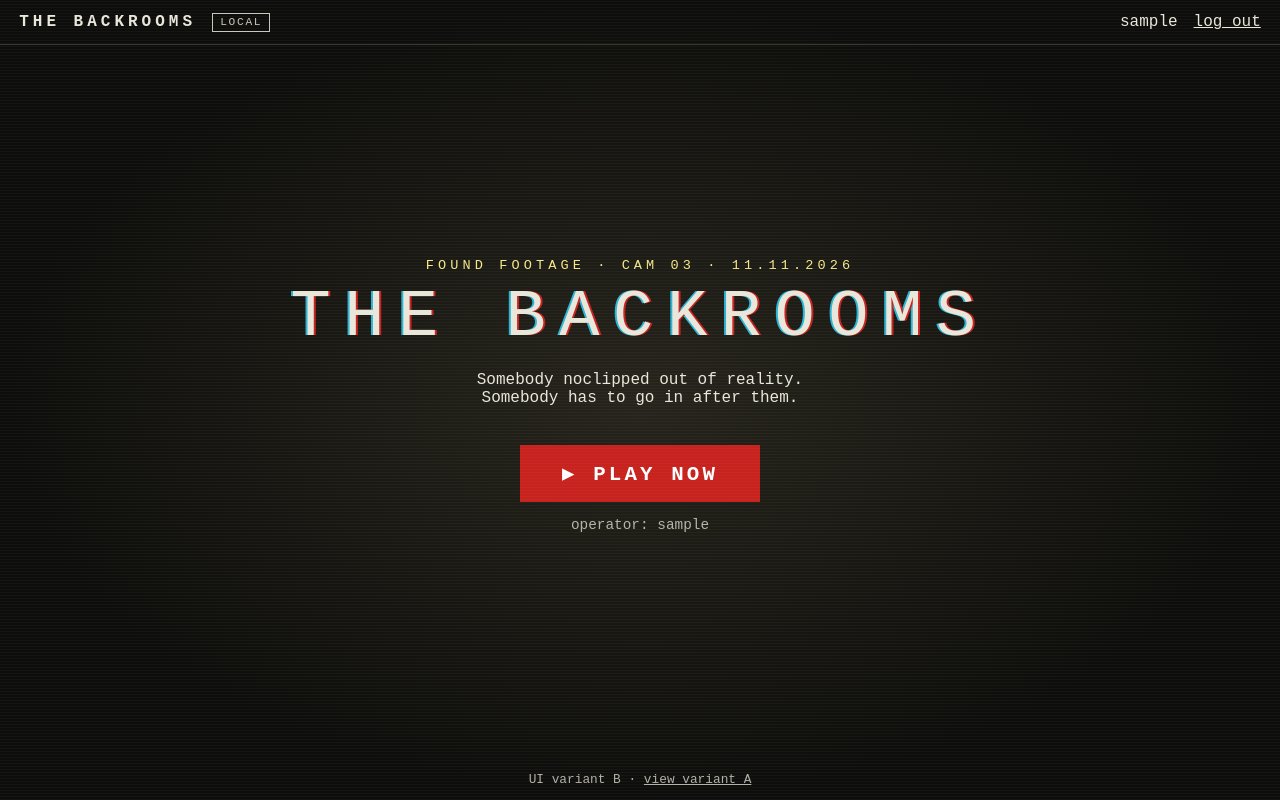
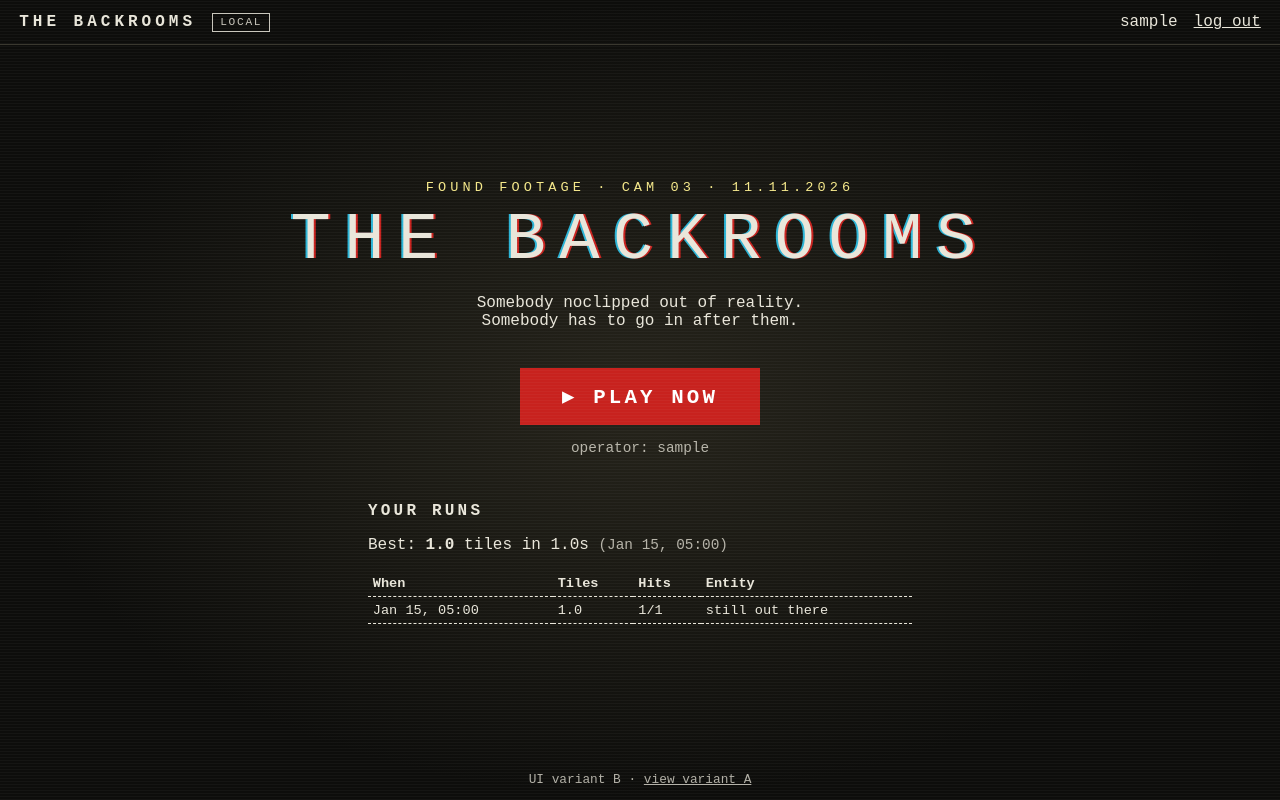
Before and after one commit to pdchhaparwal/backrooms, a Django app: page / in a window 1280 px wide. Run offline with Django 5.2, Linux system fonts and the light colour scheme; a user stored in the database is signed in; tables that the repository leaves empty hold one stand-in row (values such as "Sample post").

Commit message:
Save each run and show a personal best on Play Now
- Run model (time, tiles walked, attacks, hits, touches, banished) + migration
- POST /runs/ (JSON, CSRF-protected, login required) validates the stats with
  RunForm and always attaches request.user, never a user from the payload
- The game posts the run when it ends and says whether it is a new best
- Play Now (both variants) lists the player's last 5 runs and their best
  (banished first, then most tiles)
- Runs visible in the Django admin; 8 new tests

Closes #3

Co-Authored-By: Claude Opus 5.5 <noreply@anthropic.com>

```diff
--- a/config/urls.py
+++ b/config/urls.py
@@ -12,6 +12,7 @@ urlpatterns = [
     path("", game.home, name="home"),
     path("instructions/", game.instructions, name="instructions"),
     path("play/", game.play, name="play"),
+    path("runs/", game.save_run, name="save-run"),
     path("healthz", game.healthz, name="healthz"),
     path("", include("abtest.urls")),
 ]
--- /dev/null
+++ b/game/models.py
@@ -0,0 +1,29 @@
+from django.conf import settings
+from django.db import models
+
+
+class Run(models.Model):
+    """One finished run of Level 0 by a logged-in player."""
+
+    user = models.ForeignKey(settings.AUTH_USER_MODEL, on_delete=models.CASCADE, related_name="runs")
+    seconds = models.FloatField(help_text="Time survived, in seconds")
+    distance = models.FloatField(help_text="Tiles walked")
+    attacks = models.PositiveIntegerField(default=0)
+    hits = models.PositiveIntegerField(default=0)
+    touched = models.PositiveIntegerField(default=0, help_text="Times the entity touched the player")
+    banished = models.BooleanField(default=False, help_text="Entity banished during the run")
+    created_at = models.DateTimeField(auto_now_add=True)
+
+    # "Best" = banished the entity first, then walked the furthest, then the earliest such run.
+    BEST_ORDER = ("-banished", "-distance", "created_at")
+
+    class Meta:
+        ordering = ["-created_at"]
+        indexes = [models.Index(fields=["user", "-created_at"], name="run_user_recent")]
+
+    def __str__(self):
+        return f"{self.user} · {self.distance:.1f} tiles · {'banished' if self.banished else 'survived'}"
+
+    @classmethod
+    def best_for(cls, user):
+        return cls.objects.filter(user=user).order_by(*cls.BEST_ORDER).first()
--- a/game/static/game/site.css
+++ b/game/static/game/site.css
@@ -65,6 +65,14 @@ input[type=text], input[type=password], input[type=email] { width: 100%; padding
 .keys figcaption { text-align: center; font-size: .8rem; margin-top: .5rem; color: #f5e88a; }
 .keys .wide { grid-column: 1 / -1; }
 
+/* ---------- Run history (Play Now page) ---------- */
+body:has(.runs) .stage { place-items: start center; align-content: center; gap: 2rem; }
+.runs { width: 100%; max-width: 34rem; }
+.runs h2 { font-size: 1rem; letter-spacing: .2em; text-transform: uppercase; margin: 0 0 .4rem; }
+.runs table { width: 100%; border-collapse: collapse; font-size: .85rem; }
+.runs th, .runs td { text-align: left; padding: .35rem .3rem; border-bottom: 1px dashed currentColor; }
+.theme-b .runs { color: #e9e6da; }
+
 /* ---------- Game page ---------- */
 .theme-play { background: #0b0b09; color: #e8e2c4; }
 .theme-play .topbar { border-bottom: 1px solid #2c2a22; }
--- /dev/null
+++ b/game/templates/game/_runs.html
@@ -0,0 +1,16 @@
+<section class="runs" id="my-runs" aria-labelledby="runs-title">
+  <h2 id="runs-title">Your runs</h2>
+  {% if best_run %}
+    <p class="best" id="best-run">Best: <b>{{ best_run.distance|floatformat:1 }}</b> tiles in {{ best_run.seconds|floatformat:1 }}s{% if best_run.banished %} · <b>entity banished</b>{% endif %} <span class="muted">({{ best_run.created_at|date:"M j, H:i" }})</span></p>
+    <table>
+      <thead><tr><th>When</th><th>Tiles</th><th>Hits</th><th>Entity</th></tr></thead>
+      <tbody>
+      {% for r in recent_runs %}
+        <tr><td>{{ r.created_at|date:"M j, H:i" }}</td><td>{{ r.distance|floatformat:1 }}</td><td>{{ r.hits }}/{{ r.attacks }}</td><td>{% if r.banished %}banished{% else %}still out there{% endif %}</td></tr>
+      {% endfor %}
+      </tbody>
+    </table>
+  {% else %}
+    <p class="muted" id="no-runs">No runs yet. Your last 5 runs and your best will show up here.</p>
+  {% endif %}
+</section>
--- a/game/templates/game/home_a.html
+++ b/game/templates/game/home_a.html
@@ -6,4 +6,5 @@
   <a class="btn" href="{% url 'instructions' %}" id="play-now">PLAY NOW</a>
   <p class="muted">Logged in as {{ user.username }}</p>
 </section>
+{% include "game/_runs.html" %}
 {% endblock %}
--- a/game/templates/game/home_b.html
+++ b/game/templates/game/home_b.html
@@ -7,4 +7,5 @@
   <a class="btn" href="{% url 'instructions' %}" id="play-now">▶ Play now</a>
   <p class="muted">operator: {{ user.username }}</p>
 </section>
+{% include "game/_runs.html" %}
 {% endblock %}
--- a/game/templates/game/play.html
+++ b/game/templates/game/play.html
@@ -4,7 +4,8 @@
 {% block content %}
 <section class="game-wrap">
   <div class="screen">
-    <canvas id="view" width="320" height="200" data-seconds="{{ demo_seconds }}" aria-label="Backrooms level 0"></canvas>
+    <canvas id="view" width="320" height="200" data-seconds="{{ demo_seconds }}"
+            data-save-url="{% url 'save-run' %}" data-csrf="{{ csrf_token }}" aria-label="Backrooms level 0"></canvas>
     <div class="hud"><span id="msg"></span><span id="timer">{{ demo_seconds }}.0s</span></div>
 
     <div class="overlay" id="overlay-start">
@@ -20,6 +21,7 @@
         <h2>END OF DEMO</h2>
         <p id="summary"></p>
         <p id="tested" class="muted"></p>
+        <p id="saved" class="muted" aria-live="polite"></p>
         <button type="button" class="btn" id="again">Play again (R)</button>
         <a class="btn" href="{% url 'home' %}">Menu</a>
       </div>
--- a/game/views.py
+++ b/game/views.py
@@ -1,3 +1,4 @@
+import json
 import logging
 
 from django.conf import settings
@@ -6,10 +7,13 @@ from django.contrib.auth.decorators import login_required
 from django.contrib.auth.forms import UserCreationForm
 from django.contrib.auth.views import LoginView
 from django.db import connection
-from django.http import HttpResponse
+from django.http import HttpResponse, JsonResponse
 from django.shortcuts import redirect, render
+from django.views.decorators.http import require_POST
 
 from . import variants
+from .forms import RunForm
+from .models import Run
 
 logger = logging.getLogger(__name__)
 
@@ -43,7 +47,12 @@ def signup(request):
 def home(request):
     """The 'Play Now' page."""
     v = variants.pick(request, "home")
-    return render(request, f"game/home_{v}.html", variants.context(v))
+    ctx = {
+        **variants.context(v),
+        "recent_runs": Run.objects.filter(user=request.user)[:5],
+        "best_run": Run.best_for(request.user),
+    }
+    return render(request, f"game/home_{v}.html", ctx)
 
 
 @login_required
@@ -62,6 +71,29 @@ def play(request):
     return render(request, "game/play.html", {"demo_seconds": seconds, "theme": "theme-play"})
 
 
+@require_POST
+def save_run(request):
+    """Save the stats of a finished run for the logged-in player (JSON in, JSON out)."""
+    if not request.user.is_authenticated:
+        return JsonResponse({"error": "login required"}, status=401)
+    try:
+        payload = json.loads(request.body or b"{}")
+    except (json.JSONDecodeError, UnicodeDecodeError):
+        return JsonResponse({"error": "invalid JSON"}, status=400)
+    if not isinstance(payload, dict):
+        return JsonResponse({"error": "expected a JSON object"}, status=400)
+    form = RunForm(payload)
+    if not form.is_valid():
+        return JsonResponse({"error": "invalid run", "fields": form.errors}, status=400)
+    previous_best = Run.best_for(request.user)
+    run = form.save(commit=False)
+    run.user = request.user  # always the session user, never a value from the request
+    run.save()
+    is_best = Run.best_for(request.user).pk == run.pk and previous_best is not None
+    logger.info("run saved user=%s run=%s best=%s", request.user.pk, run.pk, is_best)
+    return JsonResponse({"id": run.pk, "personal_best": is_best, "first_run": previous_best is None}, status=201)
+
+
 def healthz(request):
     """Render's health check: 200 "ok" only if the app can reach its database."""
     try:
```
Also changed, not shown: game/admin.py (added, +11 -0 lines), game/forms.py (added, +31 -0 lines), game/static/game/backrooms.js (+22 -1 lines), game/tests.py (+73 -0 lines), game/migrations/0001_run.py (added), game/migrations/__init__.py (added).
